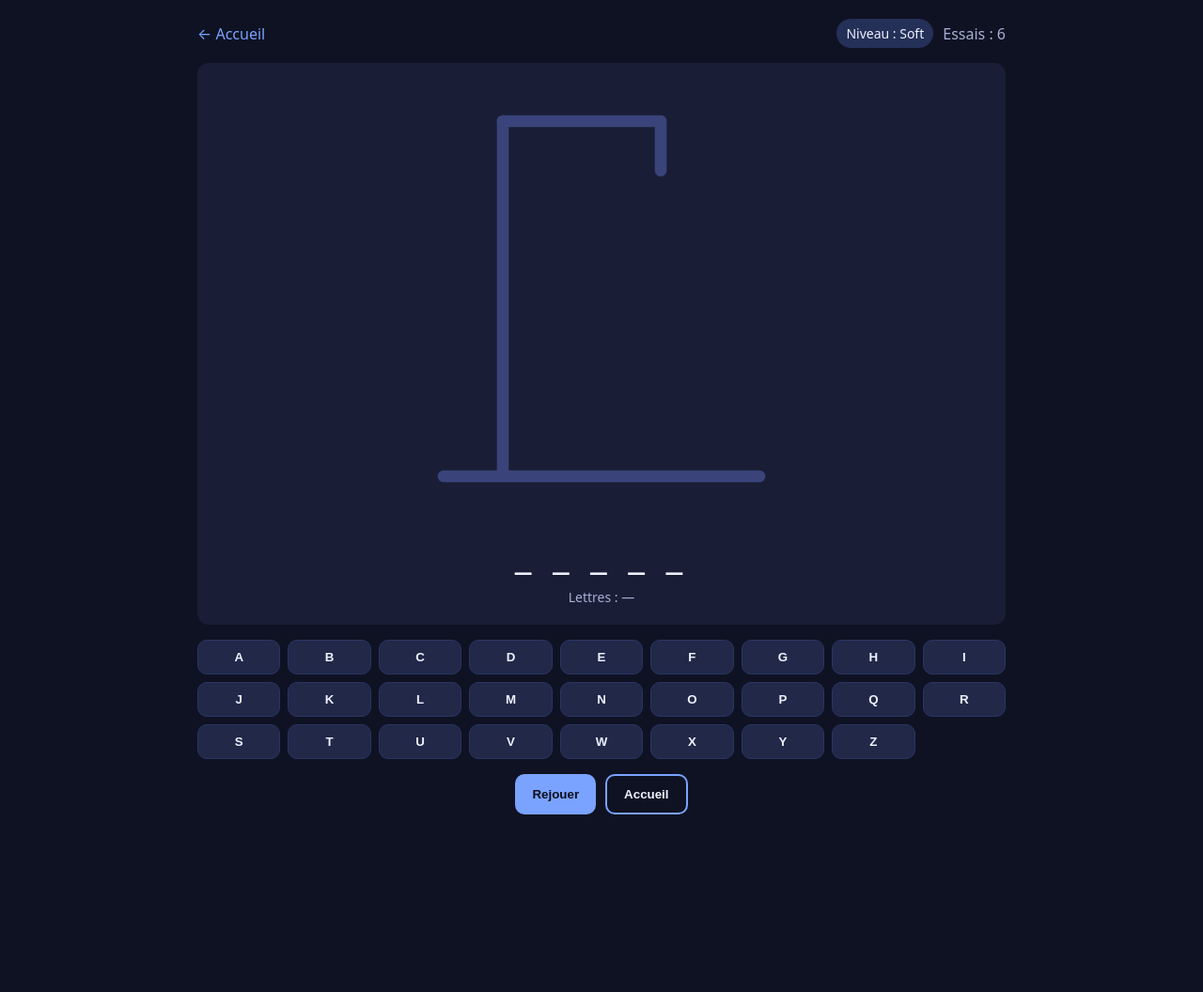
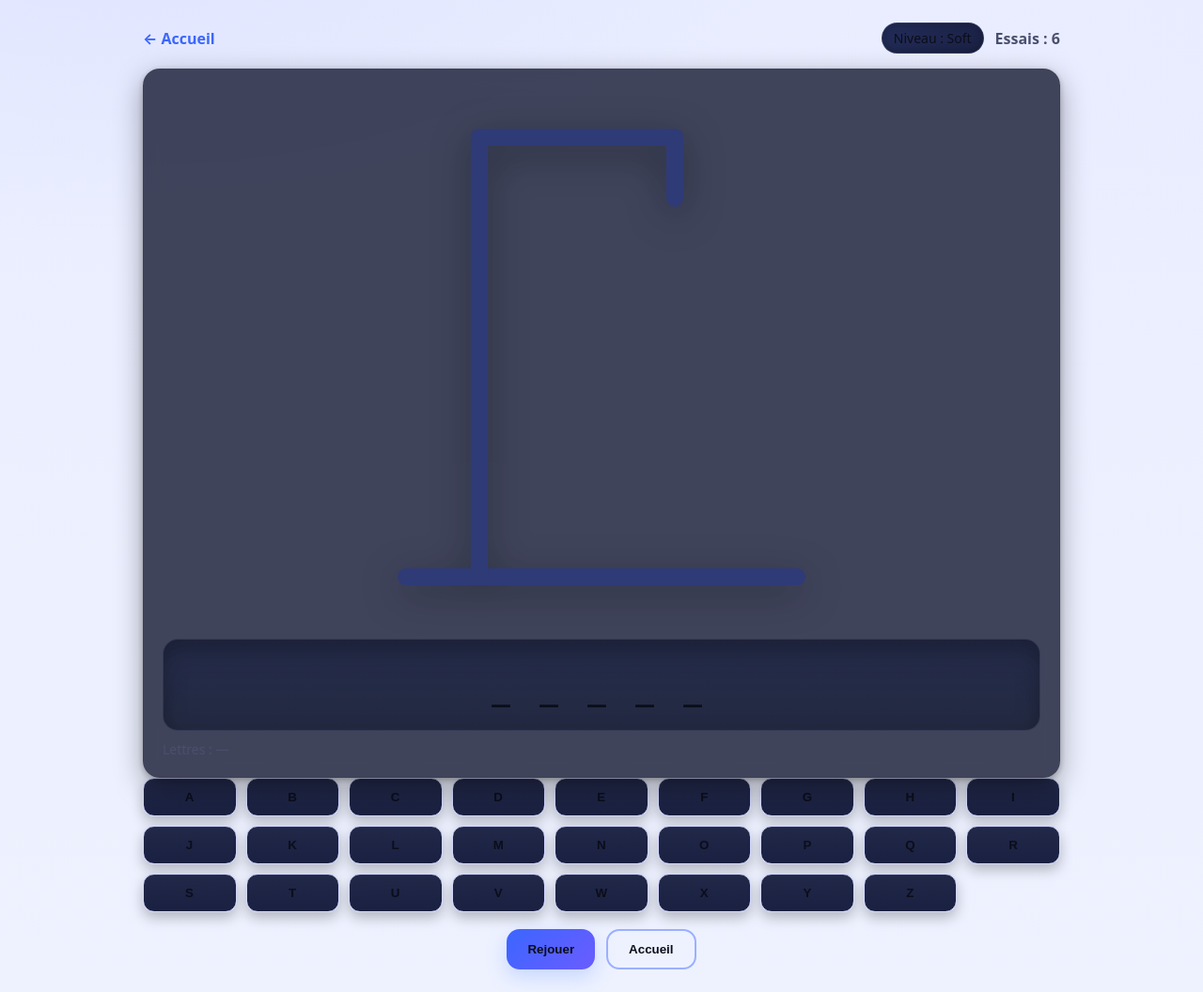
Before and after one commit to katiaa00/Pendu_Explorer, a plain HTML site: page game.html in a window 1280 px wide. Shown: the whole page at 94% size. Before the commit the page ends 887 px from the top, so only its background shows below. Drawn offline with Linux system fonts and the light colour scheme.

Commit message:
pendu affichage

```diff
--- a/assets/css/styles.css
+++ b/assets/css/styles.css
@@ -1,54 +1,176 @@
-:root {
-  --bg: #0f1222;
-  --card: #191e36;
-  --text: #eef1ff;
-  --muted: #aab0d6;
-  --accent: #7aa2ff;
-  --danger: #ff6b6b;
-  --ok: #5dd39e;
+/* ---------- Thème & background ---------- */
+:root{
+  --bg:#0c0f1e;
+  --bg-1:#0f1224;
+  --bg-2:#11183b;
+  --glass:#141a33cc;
+  --glass-soft:#141a33a6;
+  --stroke:#2b3564;
+  --text:#eef1ff;
+  --muted:#aab0d6;
+  --accent:#7aa2ff;
+  --accent-2:#8b7aff;
+  --ok:#5dd39e;
+  --danger:#ff6b6b;
+  --shadow:0 10px 30px rgba(0,0,0,.35), 0 2px 6px rgba(0,0,0,.25);
 }
 
-* { box-sizing: border-box; }
-html, body { margin: 0; padding: 0; background: var(--bg); color: var(--text); font-family: system-ui, -apple-system, Segoe UI, Roboto, sans-serif; }
-.container { max-width: 900px; margin: 0 auto; padding: 20px; }
+*{box-sizing:border-box}
+html,body{
+  margin:0; padding:0; color:var(--text);
+  font-family:ui-sans-serif, system-ui, -apple-system, Segoe UI, Roboto, "Helvetica Neue", Arial, "Noto Sans", "Apple Color Emoji", "Segoe UI Emoji";
+  /* Fond: dégradés + léger quadrillage */
+  background:
+    radial-gradient(1200px 600px at 10% -10%, #1b2352 0%, transparent 60%),
+    radial-gradient(1000px 500px at 110% 0%, #1a274a 0%, transparent 55%),
+    linear-gradient(180deg, var(--bg-1), var(--bg));
+  position:relative;
+}
+html::before{
+  content:"";
+  position:fixed; inset:0; pointer-events:none; opacity:.08;
+  background-image:
+    linear-gradient(transparent 95%, #ffffff40 95%),
+    linear-gradient(90deg, transparent 95%, #ffffff40 95%);
+  background-size: 36px 36px, 36px 36px;
+}
 
-h1 { margin: 8px 0 4px; font-size: clamp(24px, 3vw, 34px); }
-.subtitle { color: var(--muted); margin: 0 0 16px; }
+.container{max-width:1024px; margin:0 auto; padding:24px}
 
-.levels { display: flex; gap: 12px; flex-wrap: wrap; margin: 12px 0 24px; }
-.btn { background: var(--accent); color: #0b0e1a; border: none; padding: 12px 18px; border-radius: 10px; font-weight: 700; text-decoration: none; display: inline-block; }
-.btn:hover { filter: brightness(1.08); }
-.btn.outline { background: transparent; border: 2px solid var(--accent); color: var(--text); }
-.btn:disabled { opacity: 0.5; pointer-events: none; }
+/* ---------- Titres / textes ---------- */
+h1{margin:8px 0 4px; font-size:clamp(26px,3.2vw,40px); letter-spacing:.5px}
+.subtitle{color:var(--muted); margin:0 0 18px}
 
-.rules { background: var(--card); padding: 16px; border-radius: 12px; }
-.rules h2 { margin: 0 0 8px; }
+/* ---------- Boutons  ---------- */
+.btn{
+  background: linear-gradient(135deg, var(--accent), var(--accent-2));
+  color:#0b0e1a; border:none; padding:12px 18px; border-radius:14px;
+  font-weight:800; text-decoration:none; display:inline-block;
+  box-shadow: 0 8px 20px rgba(122,162,255,.35);
+  transition: transform .08s ease, filter .2s ease, box-shadow .2s ease;
+}
+.btn:hover{filter:brightness(1.06)}
+.btn:active{transform:translateY(1px)}
+.btn.outline{
+  background:transparent; color:var(--text);
+  border:2px solid var(--accent);
+  box-shadow:none;
+}
+.btn:disabled{opacity:.55; pointer-events:none}
 
-.topbar { display: grid; grid-template-columns: 1fr auto auto; gap: 10px; align-items: center; margin-bottom: 16px; }
-.link { color: var(--accent); text-decoration: none; }
-.tag { background: #253058; padding: 6px 10px; border-radius: 999px; font-size: 14px; justify-self: center; }
-.tries { color: var(--muted); justify-self: end; }
+.levels{display:flex; gap:14px; flex-wrap:wrap; margin:14px 0 26px}
 
-.board { background: var(--card); border-radius: 12px; padding: 20px; margin-bottom: 16px; text-align: center; }
-.word { font-size: clamp(26px, 6vw, 40px); letter-spacing: 6px; word-break: break-word; }
-.used, .hint { color: var(--muted); margin-top: 8px; font-size: 14px; }
+/* ---------- Cartes---------- */
+.rules, .board{
+  background: var(--glass);
+  border:1px solid rgba(255,255,255,.08);
+  border-radius:18px; padding:20px; box-shadow:var(--shadow);
+  backdrop-filter: blur(10px);
+}
+.rules h2{margin:0 0 10px}
 
-.hangman { display:flex; justify-content:center; margin-bottom: 14px; }
-.hangman svg { width: min(420px, 90%); height: auto; }
-.pole  { stroke: #3a447a; stroke-width: 6; stroke-linecap: round; }
-.piece { stroke: var(--danger); stroke-width: 6; stroke-linecap: round; fill: none; visibility: hidden; }
+/* ---------- Topbar ---------- */
+.topbar{
+  display:grid; grid-template-columns:1fr auto auto; gap:12px; align-items:center; margin-bottom:16px;
+}
+.link{color:var(--accent); text-decoration:none; font-weight:700}
+.tag{
+  background: linear-gradient(135deg,#222c58,#1b2145);
+  padding:6px 12px; border-radius:999px; font-size:14px; border:1px solid rgba(255,255,255,.08);
+  box-shadow: inset 0 0 8px rgba(0,0,0,.25);
+}
+.tries{color:var(--muted); font-weight:700}
 
-.keyboard { display: grid; grid-template-columns: repeat(9, 1fr); gap: 8px; }
-@media (max-width: 640px) {
-  .keyboard { grid-template-columns: repeat(7, 1fr); }
+/* ---------- Zone mot / indices ---------- */
+.word{
+  margin-top:8px;
+  font-size:clamp(28px,6.2vw,44px);
+  letter-spacing:10px; word-break:break-word; text-align:center;
+  background: linear-gradient(180deg, #1b2244bb, #151b35aa);
+  border:1px solid rgba(255,255,255,.07);
+  border-radius:16px; padding:18px; box-shadow: inset 0 10px 24px rgba(0,0,0,.28);
 }
-.key {
-  background: #212848; border: 1px solid #2b3564; color: var(--text);
-  padding: 10px 0; border-radius: 10px; text-align: center; cursor: pointer;
-  user-select: none; font-weight: 700;
+.used, .hint{color:var(--muted); margin-top:10px; font-size:14px}
+
+/* ---------- Hangman (SVG) ---------- */
+.hangman{display:flex; justify-content:center; margin-bottom:14px}
+.hangman svg{width:min(520px, 92%); height:auto; filter: drop-shadow(0 10px 20px rgba(0,0,0,.35))}
+.pole{ stroke:url(#poleGradient); stroke-width:7; stroke-linecap:round }
+.piece{
+  stroke: var(--danger); stroke-width:6; stroke-linecap:round; fill:none;
+  visibility:hidden; opacity:0; transition: opacity .35s ease;
+  /* effet “trace” */
+  stroke-dasharray: 160; stroke-dashoffset: 160; transition: stroke-dashoffset .6s ease, opacity .35s ease;
 }
-.key:disabled { opacity: 0.5; cursor: default; }
-.key.hit { background: rgba(93, 211, 158, 0.15); border-color: var(--ok); }
-.key.miss { background: rgba(255, 107, 107, 0.15); border-color: var(--danger); }
+/* Astuce: le JS met style="visibility: visible" -> on cible cet état */
+.piece[style*="visible"]{ opacity:1; stroke-dashoffset:0 }
 
-.actions { display: flex; gap: 10px; justify-content: center; margin-top: 16px; }
+/* (dégradé faux pour le mât via filter, mais on laisse une base solide) */
+.pole{ stroke:#2f3b77 }
+
+/* ---------- Clavier ---------- */
+.keyboard{
+  display:grid; gap:10px;
+  grid-template-columns: repeat(9, 1fr);
+}
+@media (max-width:880px){ .keyboard{ grid-template-columns: repeat(8, 1fr) } }
+@media (max-width:640px){ .keyboard{ grid-template-columns: repeat(7, 1fr) } }
+.key{
+  background: linear-gradient(180deg,#212848,#1a2041);
+  border:1px solid var(--stroke); color:var(--text);
+  padding:12px 0; border-radius:12px; text-align:center; cursor:pointer;
+  user-select:none; font-weight:900; letter-spacing:.5px;
+  box-shadow: 0 6px 14px rgba(0,0,0,.25), inset 0 1px 0 rgba(255,255,255,.06);
+  transition: transform .08s ease, box-shadow .2s ease, filter .2s ease, background .2s ease, border-color .2s ease;
+}
+.key:hover{ filter:brightness(1.05) }
+.key:active{ transform: translateY(1px); box-shadow: 0 4px 10px rgba(0,0,0,.2) }
+.key:disabled{ opacity:.45; cursor:default; filter:none }
+.key.hit{
+  background: linear-gradient(180deg, rgba(93,211,158,.22), rgba(55,154,116,.22));
+  border-color: #48b784; box-shadow: 0 0 0 1px rgba(93,211,158,.25), 0 10px 20px rgba(93,211,158,.15);
+}
+.key.miss{
+  background: linear-gradient(180deg, rgba(255,107,107,.22), rgba(166,54,54,.22));
+  border-color: #ff6b6b; box-shadow: 0 0 0 1px rgba(255,107,107,.25), 0 10px 20px rgba(255,107,107,.15);
+  animation: shake .25s linear;
+}
+@keyframes shake{
+  0%,100%{ transform:translateX(0) }
+  25%{ transform:translateX(-2px) }
+  50%{ transform:translateX(2px) }
+  75%{ transform:translateX(-1px) }
+}
+
+/* ---------- Actions ---------- */
+.actions{ display:flex; gap:12px; justify-content:center; margin-top:18px }
+.actions .btn{ padding:12px 22px }
+.actions .btn.outline{ border-color:#9bb0ff }
+
+/* ---------- Cartes secondaires ---------- */
+.rules{
+  background: var(--glass-soft);
+}
+
+/* ---------- Mode clair  ---------- */
+@media (prefers-color-scheme: light){
+  :root{
+    --bg:#eef2ff;
+    --bg-1:#e9edff;
+    --bg-2:#e6ebff;
+    --text:#0b0e1a;
+    --muted:#4b4f6d;
+    --accent:#3b66ff;
+    --accent-2:#6b5cff;
+    --stroke:#ced4ff;
+  }
+  html, body{
+    color:var(--text);
+    background:
+      radial-gradient(1200px 600px at 10% -10%, #dfe4ff 0%, transparent 60%),
+      radial-gradient(1000px 500px at 110% 0%, #e9ecff 0%, transparent 55%),
+      linear-gradient(180deg, var(--bg-1), var(--bg));
+  }
+  .rules,.board{ border-color: rgba(0,0,0,.06) }
+  .key{ border-color:#d2d7ff }
+}
```
